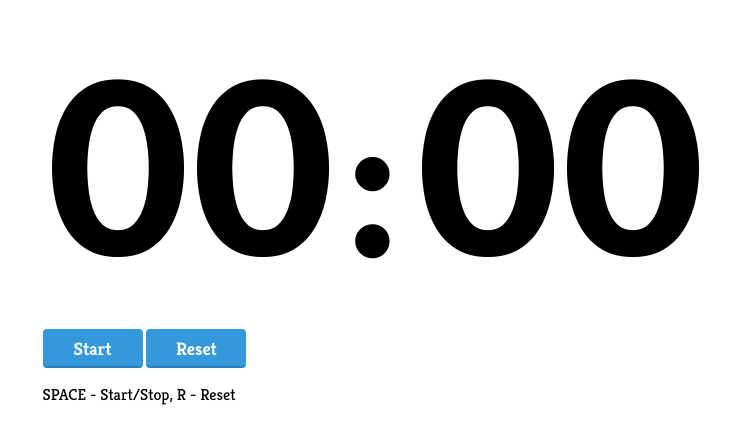
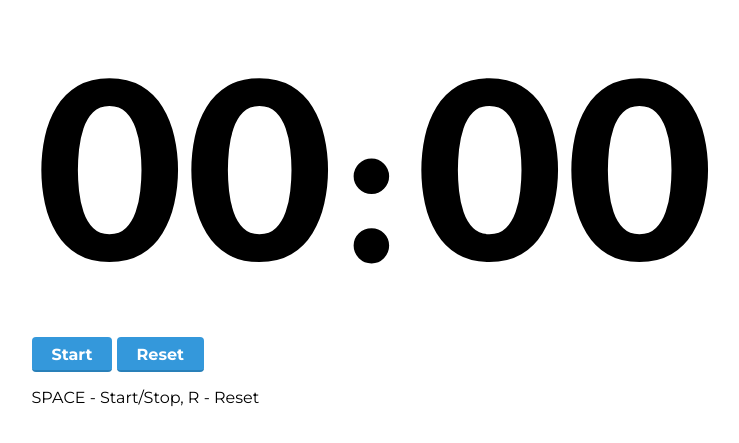
Before and after one commit to alkaruno/stopwatch, a plain HTML site: page index.html in a window 1280 px wide. Shown: the part 203-646 px from the top of the page, without its empty margins (277-1016 px from the left). Drawn offline with Linux system fonts and the light colour scheme.

Commit message:
new font

```diff
--- a/styles.css
+++ b/styles.css
@@ -1,20 +1,23 @@
-@import url(http://fonts.googleapis.com/css?family=Kreon:400,700);
+@import url(http://fonts.googleapis.com/css?family=Montserrat:400,700);
+@import url(http://fonts.googleapis.com/css?family=Kreon:700);
 
 body, input, select, button {
     background-color: #fff;
     color: #000;
-    font-family: "Kreon", sans-serif;
+    font-family: Montserrat, sans-serif;
+    font-size: 16px;
 }
 
 #stopwatch-value {
-    font-size: 256px;
+    font-size: 265px;
 }
 
 #stopwatch-value span {
+	font-family: "Kreon";
 	display: inline-block;
-	width: 145px;
-    min-width: 145px;
-    max-width: 145px;
+	width: 150px;
+    min-width: 150px;
+    max-width: 150px;
 	text-align: center;
 	font-weight: bold;
 }
@@ -26,19 +29,13 @@ body, input, select, button {
 }
 
 button {
-	font-size: 18px;
-    padding: 5px 10px;
-    min-width: 100px;
-}
-
-button {
 	background-color: #3498DB;
 	color: #fff;
 	padding: 8px 20px 6px;
 	border: none;
 	border-radius: 4px;
 	font-weight: bold;
-	font-size: 18px;
+	font-size: 16px;
 	border-bottom: 2px solid #2980B9;
 	cursor: pointer;
 }
```
